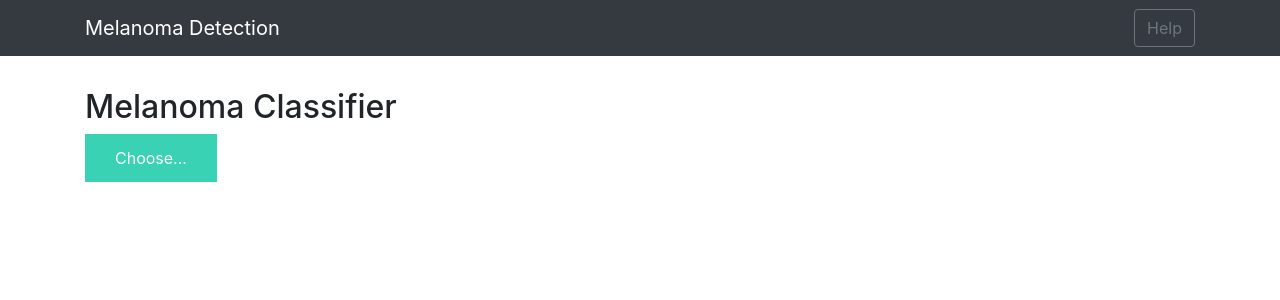
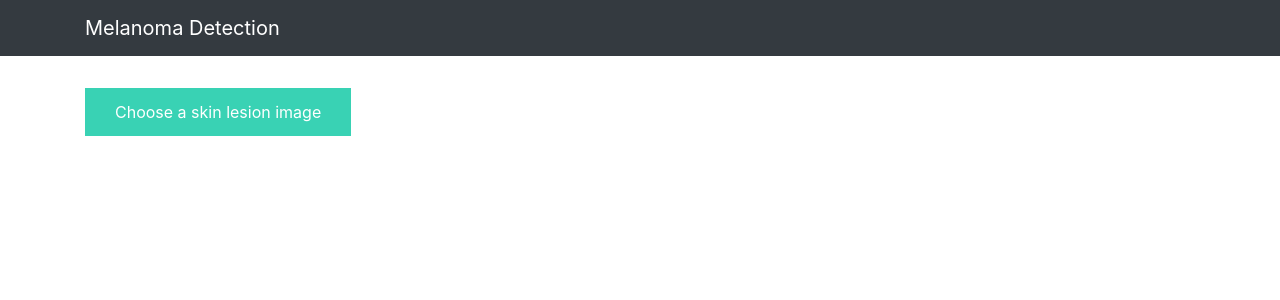
Before and after one commit to prudhvirajboddu/deployment_pipeline, a Flask app: page / in a window 1280 px wide. Shown: the top 300 px of the page. Run offline with Flask 2, Linux system fonts and the light colour scheme; some libraries are stand-ins or nearby versions.

Commit message:
changes to code

```diff
--- a/app.py
+++ b/app.py
@@ -74,6 +74,6 @@ def upload():
 if __name__ == '__main__':
     model=load_model('b6structure.h5',custom_objects={'FixedDropout':FixedDropout},compile=False)
     #just need to change the model if it is efficientnet trained on tpu add custom objects code
-    # app.run(host="0.0.0.0", port=5000, debug=True)
-    http_server=WSGIServer(('0.0.0.0',5000),app)
-    http_server.serve_forever()
+    app.run(host="0.0.0.0", port=5000, debug=True)
+    # http_server=WSGIServer(('0.0.0.0',5000),app)
+    # http_server.serve_forever()
--- a/templates/base.html
+++ b/templates/base.html
@@ -16,7 +16,6 @@
     <nav class="navbar navbar-dark bg-dark">
         <div class="container">
             <a class="navbar-brand" href="#">Melanoma Detection</a>
-            <button class="btn btn-outline-secondary my-2 my-sm-0" type="submit">Help</button>
         </div>
     </nav>
     <div class="container">
--- a/templates/index.html
+++ b/templates/index.html
@@ -1,11 +1,9 @@
 {% extends "base.html" %} {% block content %}
-
-<h2>Melanoma Classifier</h2>
 
 <div>
     <form id="upload-file" method="post" enctype="multipart/form-data">
         <label for="imageUpload" class="upload-label">
-            Choose...
+            Choose a skin lesion image
         </label>
         <input type="file" name="file" id="imageUpload" accept=".png, .jpg, .jpeg">
     </form>
```
Also changed, not shown: 1 other file.
